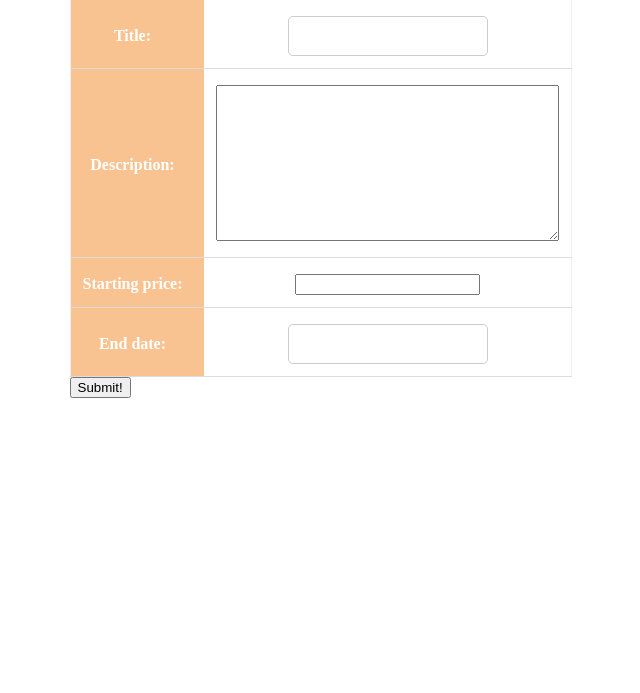
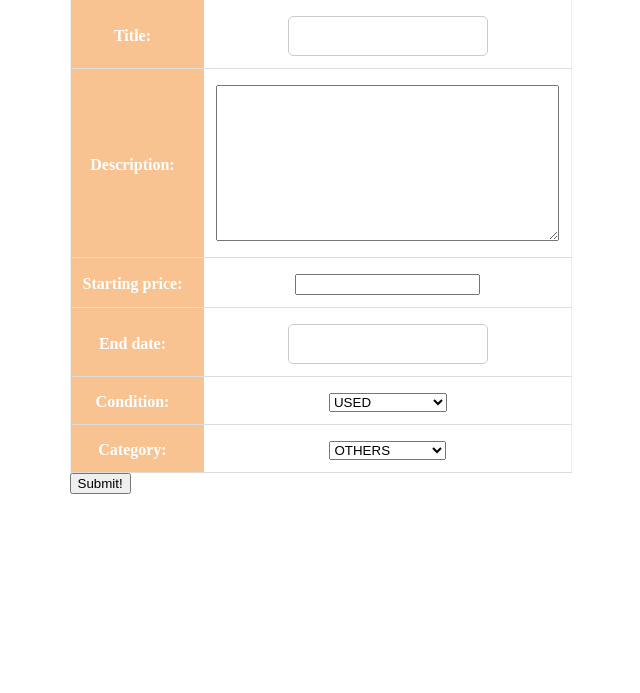
Before and after one commit to scaev/eAuctions, a Django app: page /auctions/create/ in a window 1280 px wide. Shown: the part 169-862 px from the top of the page, without its empty margins (319-959 px from the left). Run offline with Django 4.2, Linux system fonts and the light colour scheme; the visitor is signed in with stand-in values (Sample User, id 1).

Commit message:
Adding condition and category

```diff
--- a/main_app/models.py
+++ b/main_app/models.py
@@ -3,11 +3,14 @@ from django.urls import reverse
 from datetime import date
 from django.contrib.auth.models import User
 
+CONDITION_CHOICES = (('new','NEW'), ('used','USED'), ('refurbished','REFURBISHED'))
+CATEGORY_CHOICES = (('antiques', 'ANTIQUES'),('art', 'ART'),('electronics','ELECTRONICS'),('furniture', 'FURNITURE'), ('jewelry', 'Jewelry'),('tools', 'TOOLS'), ('others', 'OTHERS') )
+
 
 
 class Profile(models.Model):
     user = models.OneToOneField(User, on_delete=models.CASCADE)
-    favorite_color = models.CharField(max_length=50)
+    # favorite_color = models.CharField(max_length=50)
 
 
 
@@ -18,7 +21,8 @@ class Auction(models.Model):
     starting_price = models.DecimalField(max_digits=10, decimal_places=2)
     end_date = models.DateTimeField()
     user = models.ForeignKey(User, on_delete=models.CASCADE)
-
+    category = models.CharField(max_length=11, choices=CATEGORY_CHOICES, default='others')
+    condition = models.CharField(max_length=11, choices=CONDITION_CHOICES, default='used')
 
     def __str__(self):
         return self.title
@@ -47,3 +51,8 @@ class Photo(models.Model):
 
     def __str__(self):
         return f"Photo for auction_id: {self.auction_id} @{self.url}"
+
+# class Categ_Cond(models.Model):
+#     category = models.CharField(max_length=11, choices=CATEGORY_CHOICES, default='others')
+#     condition = models.CharField(max_length=11, choices=CONDITION_CHOICES, default='used')
+#     auction = models.ForeignKey(Auction, on_delete=models.CASCADE)
--- a/main_app/static/styles.css
+++ b/main_app/static/styles.css
@@ -315,7 +315,8 @@ input#id_amount {
   width: 80%;
 }
 
-button#delete-listing,.delete-listing {
+button#delete-listing,
+.delete-listing {
   color: darkorange;
   border: 2px solid darkorange;
   border-radius: 5px;
@@ -341,7 +342,6 @@ button#delete-listing,.delete-listing {
   margin-top: 2rem;
   width: 100%;
 }
-
 
 .update-button {
   background-color: darkorange;
@@ -925,4 +925,6 @@ label {
   word-wrap: break-word;
   display: inline-block;
   font-family: "Times New Roman", Times, serif;
+  align-self: center;
+  /* margin: auto; */
 }
--- a/main_app/views.py
+++ b/main_app/views.py
@@ -18,7 +18,7 @@ from django.contrib.auth.mixins import LoginRequiredMixin
 
 class AuctionCreate(LoginRequiredMixin, CreateView):
   model = Auction
-  fields = ['title', 'description', 'starting_price', 'end_date' ]
+  fields = ['title', 'description', 'starting_price', 'end_date', 'condition', 'category' ]
 
   def form_valid(self, form):
     form.instance.user = self.request.user
@@ -80,8 +80,10 @@ def auctions_detail(request, auction_id):
   bids_current_auction = current_auction.bid_set.all()
   max_bid = bids_current_auction.order_by('-amount')[:1]
   max_bid_amount = max_bid.first().amount
+  condition = Auction.objects.filter(condition="used")
+  category = Auction.objects.filter(category="others")
   return render(request, 'auctions/detail.html', {
-    'auction': auction,'bids': bids, 'bid_form' : bid_form, 'max_bid_amount':max_bid_amount
+    'auction': auction,'bids': bids, 'bid_form' : bid_form, 'max_bid_amount':max_bid_amount, 'condition':condition, 'category':category,
   })
 
 
```
Also changed, not shown: main_app/forms.py (line endings or trailing spaces), main_app/migrations/0003_remove_profile_favorite_color_auction_category_and_more.py (added).
